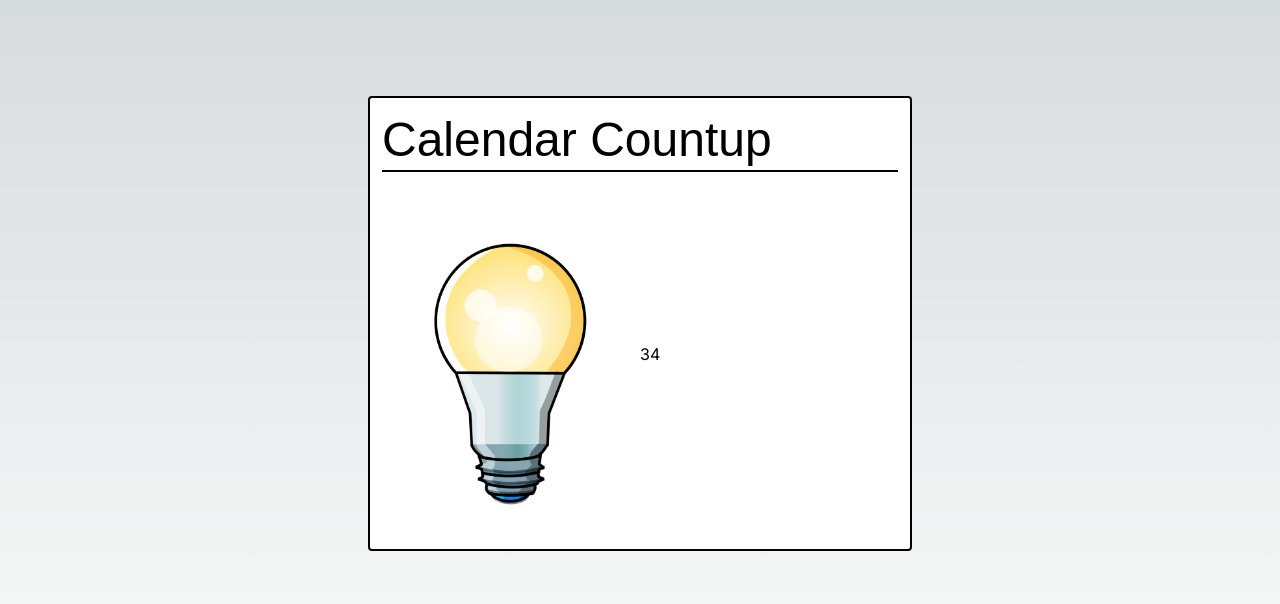
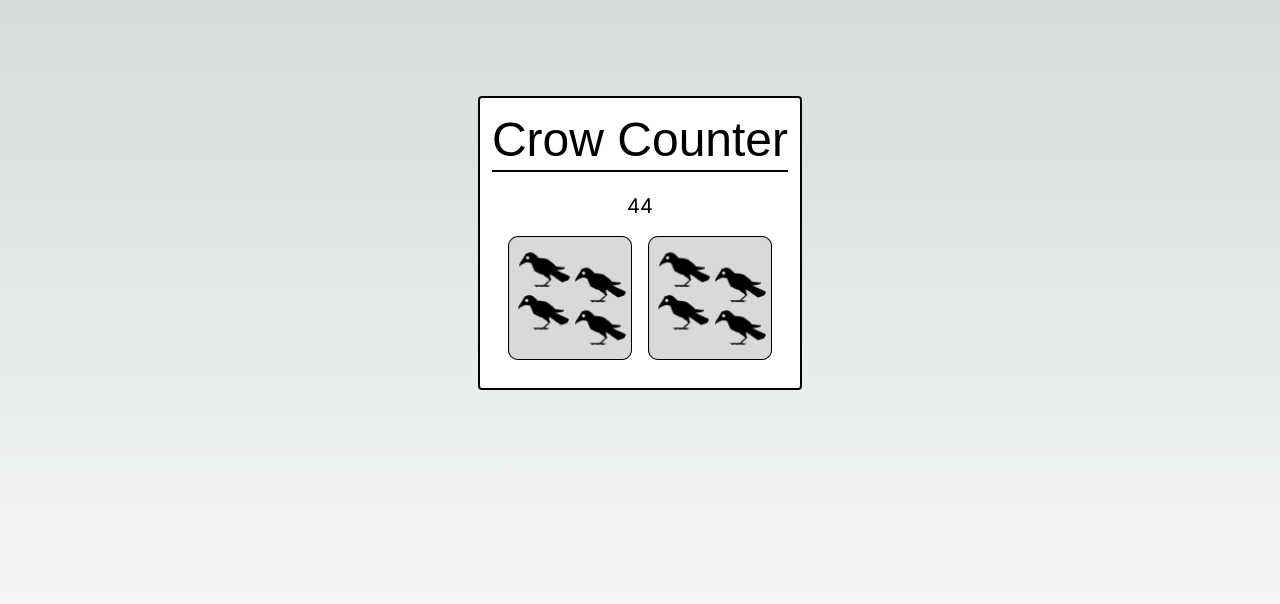
Before and after one commit to tessathornberry/calendar-countup, a Next.js app: page / in a window 1280 px wide. Shown: the top 604 px of the page. Built offline with nearby package versions, Linux system fonts and the light colour scheme.

Commit message:
successfully omplemented a crow counter, utilizing the current seconds of the epoch date.

```diff
--- a/src/components/CalendarContainer.js
+++ b/src/components/CalendarContainer.js
@@ -1,22 +1,33 @@
-import React, { useRef, useState} from 'react'
+import React, { useRef, useState, useEffect} from 'react'
 import PictureFrame from './PictureFrame'
 import PoemContainer from './PoemContainer'
 
 const CalendarContainer = () => {
   const Ref = useRef(null);
-  const [timer, setTimer] = useState(new Date().getSeconds());
+  const [seconds, setSeconds] = useState(new Date().getSeconds());
 
+  function refreshSeconds() {
+    setSeconds(new Date().getSeconds());
+  }
+
+  useEffect(() => {
+    const timerId = setInterval(refreshSeconds, 1000);
+    return function cleanup() {
+      clearInterval(timerId);
+    };
+  }, []);
 
   //the w-1/2 makes this flexible to an extent
   return (
     <div
-    className='flex-col items-center border-solid border-2 rounded border-black p-3 bg-white w-1/2'>
+    className='flex-col items-center border-solid border-2 rounded border-black p-3 bg-white min-w-fit'>
 
-      <h2 className='border-b-2 border-black w-auto'>Calendar Countup</h2>
-      <div className='flex items-center justify-between'>
-        <PictureFrame />
-        <PoemContainer />
-
+      <h2 className='flex border-b-2 border-black w-auto justify-center sm:hidden'>Crow Counter</h2>
+      <h2 className='w-auto justify-center hidden sm:flex'>Crow </h2>
+      <h2 className='border-b-2 border-black w-auto justify-center hidden sm:flex'>Counter </h2>
+      <div className='flex-col items-center justify-center'>
+        <PoemContainer seconds={seconds} />
+        <PictureFrame seconds={seconds} />
       </div>
 
 
--- a/src/components/PictureFrame.js
+++ b/src/components/PictureFrame.js
@@ -1,17 +1,30 @@
 import Image from 'next/image'
 import React from 'react'
 import lightbulb from '../../public/lightbulb.png'
+import noCrows from '../../public/0crows.png'
+import { supplyPhoto } from '@/scripts/tools'
 
-const PictureFrame = () => {
+const PictureFrame = ({seconds}) => {
+  if (seconds === 0) {
+    seconds = "00";
+  } else if (seconds < 10) {
+    seconds = `0${seconds}`
+  } else {
+    seconds += "";
+  }
 
   return (
-    <div className='w-1/2 h-auto'>
-      <Image src={lightbulb}
-                alt="lightbulb"
-                className="h-full w-auto "
-                // sizes="(max-width: 768px) 100vw, (max-width: 1200px) 50vw, 50vw"
+    <div className='flex w-full h-auto p-4 justify-center'>
+      <Image src={supplyPhoto(seconds[0])}
+                alt="number of seconds in crows: ones"
+                className="flex h-full w-1/2 pr-2"
                 priority
               />
+              <Image src={supplyPhoto(seconds[1])}
+              alt="number of seconds in crows: ones"
+              className="flex h-full w-1/2 pl-2"
+              priority
+            />
     </div>
   )
 }
--- a/src/components/PoemContainer.js
+++ b/src/components/PoemContainer.js
@@ -1,10 +1,10 @@
 import React from 'react';
 
-const PoemContainer = () => {
+const PoemContainer = ({seconds}) => {
 
   return (
     // <div className='w-1/2'>PoemContainer</div>
-    <div className='w-1/2' id="poem">{new Date().getSeconds()}</div>
+    <div className='flex w-auto align-middle justify-center text-xl pt-5' id="poem">{seconds}</div>
 
   )
 }
--- a/src/components/WordsOfTheDay.js
+++ /dev/null
@@ -1,9 +0,0 @@
-import React from 'react'
-
-const WordsOfTheDay = () => {
-  return (
-    <div>WordsOfTheDay</div>
-  )
-}
-
-export default WordsOfTheDay
--- /dev/null
+++ b/src/scripts/tools.js
@@ -0,0 +1,44 @@
+import NoCrows from '../../public/0crows.png';
+import OneCrows from '../../public/1crows.png';
+import TwoCrows from '../../public/2crows.png';
+import ThreeCrows from '../../public/3crows.png';
+import FourCrows from '../../public/4crows.png';
+import FiveCrows from '../../public/5crows.png';
+import SixCrows from '../../public/6crows.png';
+import SevenCrows from '../../public/7crows.png';
+import EightCrows from '../../public/8crows.png';
+import NineCrows from '../../public/9crows.png';
+
+export const supplyPhoto = (digit) =>{
+
+  if (digit === "0") {
+    return NoCrows;
+  }
+  if (digit === "1") {
+    return OneCrows;
+  }
+  if (digit === "2") {
+    return TwoCrows;
+  }
+  if (digit === "3") {
+    return ThreeCrows;
+  }
+  if (digit === "4") {
+    return FourCrows;
+  }
+  if (digit === "5") {
+    return FiveCrows;
+  }
+  if (digit === "6") {
+    return SixCrows;
+  }
+  if (digit === "7") {
+    return SevenCrows;
+  }
+  if (digit === "8") {
+    return EightCrows;
+  }
+  if (digit === "9") {
+    return NineCrows;
+  }
+}
--- a/tailwind.config.js
+++ b/tailwind.config.js
@@ -13,6 +13,10 @@ module.exports = {
           'conic-gradient(from 180deg at 50% 50%, var(--tw-gradient-stops))',
       },
     },
+    screens: {
+      sm: { max: "639px" },
+      // => @media (max-width: 639px) { ... }
+    },
   },
   plugins: [],
 }
```
Also changed, not shown: public/1crows.png (renamed from public/1crow.png).
